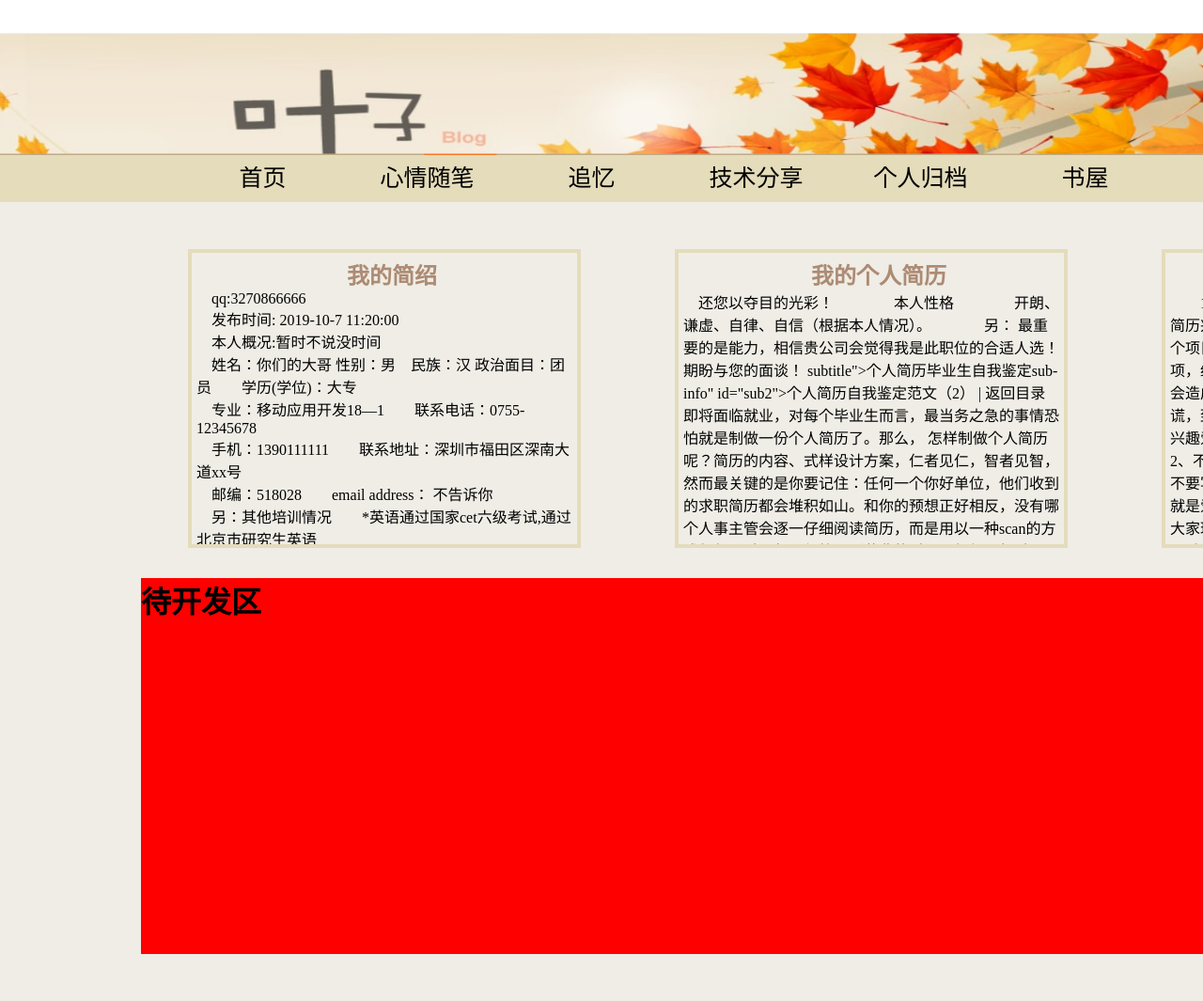
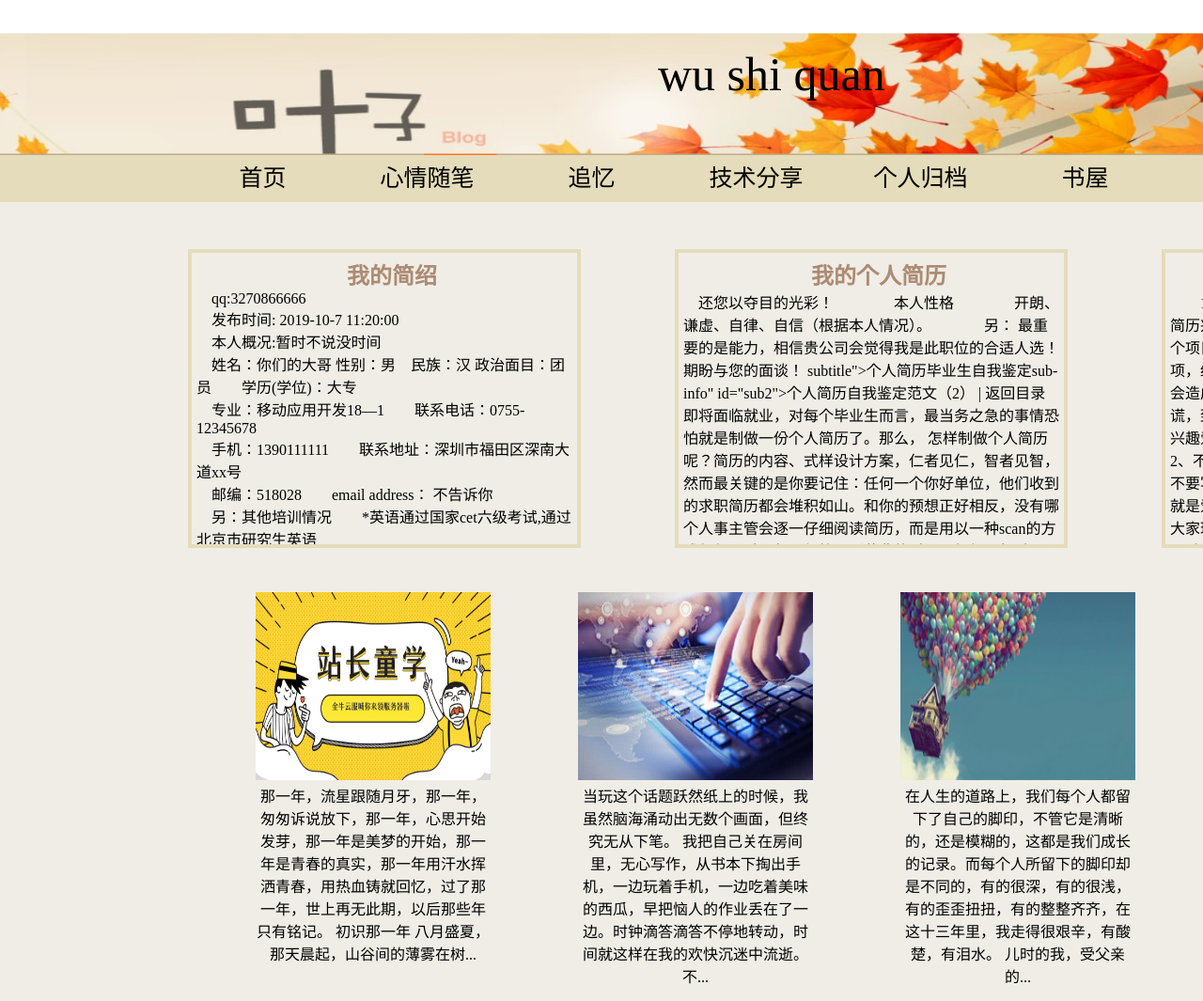
Before and after one commit to wushiquan1/index, a plain HTML site: page index.html in a window 1280 px wide. Shown: the top 1065 px of the page at 94% size. Drawn offline with Linux system fonts and the light colour scheme.

Commit message:
做好了3/1了

```diff
--- a/index.html
+++ b/index.html
@@ -1,6 +1,7 @@
 <!DOCTYPE html>
 <html>
 <head>
+	<meta name="viewport" content="width=device-width, initial-scale=1.0, minimum-scale=0.5, maximum-scale=2.0, user-scalable=yes" />
 	<title>我的简历</title>
 
 	<style type="text/css">
@@ -118,16 +119,60 @@
  		}*/
  		.youx{
  			height: 400px;
- 			width: 1620px;
- 			background-color: red;
- 			margin-left: 10%;
- 			margin: 0px auto;
- 			margin-top: 50px;
- 			margin-bottom: 30px;
+ 			width: 1200px;
+ 		/*	border:1px red solid;*/
+ 			margin: 40px 40px 40px 15%;
+ 			padding: 10px;
 
  		}
+div dl{
+	float: left;
+	display: block;
+	height: 200px;
+	width: 223px;
+	margin: 15px 60px 10px;
+	text-align: center;
+}
+div dl img:hover{
+	display: inline-block;
+	height: 250px;
+	width: 300px;
+	overflow: hidden;
 
 
+
+}
+.j{
+ display: flex;
+ flex-direction: row;
+ justify-content: center;
+ text-indent: 2dp;
+}
+dl dd{
+	display: flex;
+	flex-wrap: wrap;
+	display: block;
+	width: 250px;
+	height: auto;
+/*	word-wrap:break-word;*/
+
+
+}
+
+
+#wz{
+display: block;
+position: absolute;
+
+font-size: 50px;
+width: 500px;
+left: 700px;
+top: 50px;
+
+
+
+
+}
 
 
 
@@ -143,6 +188,7 @@
 
 
 	<div id="tupian">
+		<span id="wz">wu shi quan</span>
  		<img src="tup.png" width="1920px" height="130px">
 
 				</div>
@@ -194,7 +240,27 @@
 		</div>
 				</div>
 		<div class="youx">
-		<h1>待开发区</h1>
+			<div class="j">
+			<dl>
+				<dt><img src="x.png" height="200px" width="250px"></dt>
+				<dd class="wenzi">那一年，流星跟随月牙，那一年，匆匆诉说放下，那一年，心思开始发芽，那一年是美梦的开始，那一年是青春的真实，那一年用汗水挥洒青春，用热血铸就回忆，过了那一年，世上再无此期，以后那些年只有铭记。 初识那一年 八月盛夏，那天晨起，山谷间的薄雾在树...</dd>
+			</dl>
+				<dl>
+				<dt><img src="a.jpg" height="200px" width="250px"></dt>
+				<dd class="wenzi">当玩这个话题跃然纸上的时候，我虽然脑海涌动出无数个画面，但终究无从下笔。 我把自己关在房间里，无心写作，从书本下掏出手机，一边玩着手机，一边吃着美味的西瓜，早把恼人的作业丢在了一边。时钟滴答滴答不停地转动，时间就这样在我的欢快沉迷中流逝。不...</dd>
+			</dl>
+				<dl>
+				<dt><img src="h1.jpg" height="200px" width="250px"></dt>
+				<dd class="wenzi">在人生的道路上，我们每个人都留下了自己的脚印，不管它是清晰的，还是模糊的，这都是我们成长的记录。而每个人所留下的脚印却是不同的，有的很深，有的很浅，有的歪歪扭扭，有的整整齐齐，在这十三年里，我走得很艰辛，有酸楚，有泪水。 儿时的我，受父亲的...</dd>
+			</dl>
+			<dl>
+				<dt><img src="s.jpg" height="200px" width="250px"></dt>
+				<dd class="wenzi">生活就是大海，它时不时地溅起一朵朵小小的浪花，使你回味，让你震撼，催你奋起。成长的岁月中，也许我们在刻意找寻着那一朵震撼心灵的浪花，其实停下脚步环顾四周，你会发现，那朵苦苦追寻的浪花就飘荡在我们的身边。 在一个寒风呼啸的夜晚，窗外没有月光，...</dd>
+			</dl>
+
+
+		</div>
+
 
 
 
```
Also changed, not shown: 56c49531df63eec5ccc3840e68f3ac21.png (added), a.jpg (added), h1.jpg (added), s.jpg (added), x.png (added).
